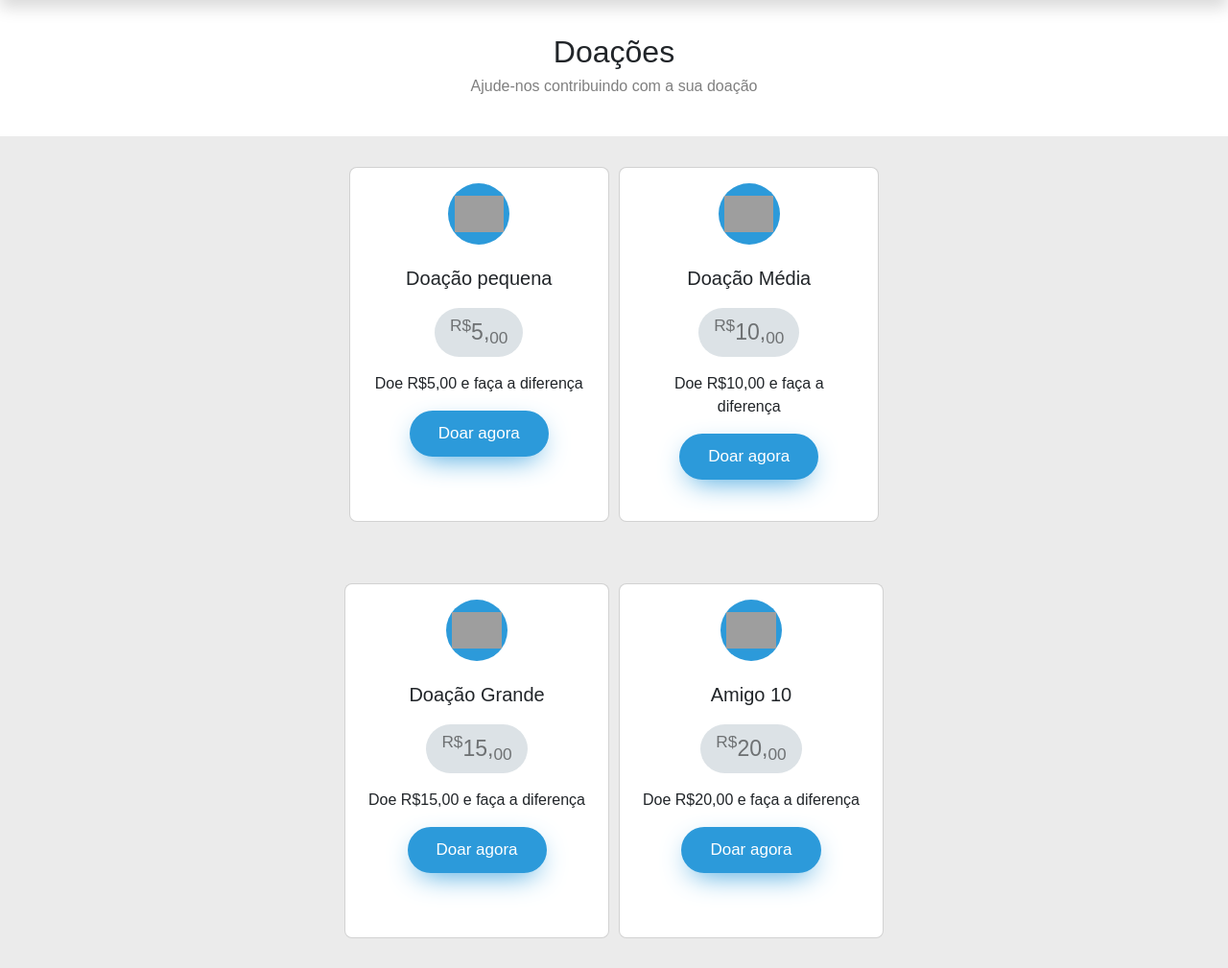
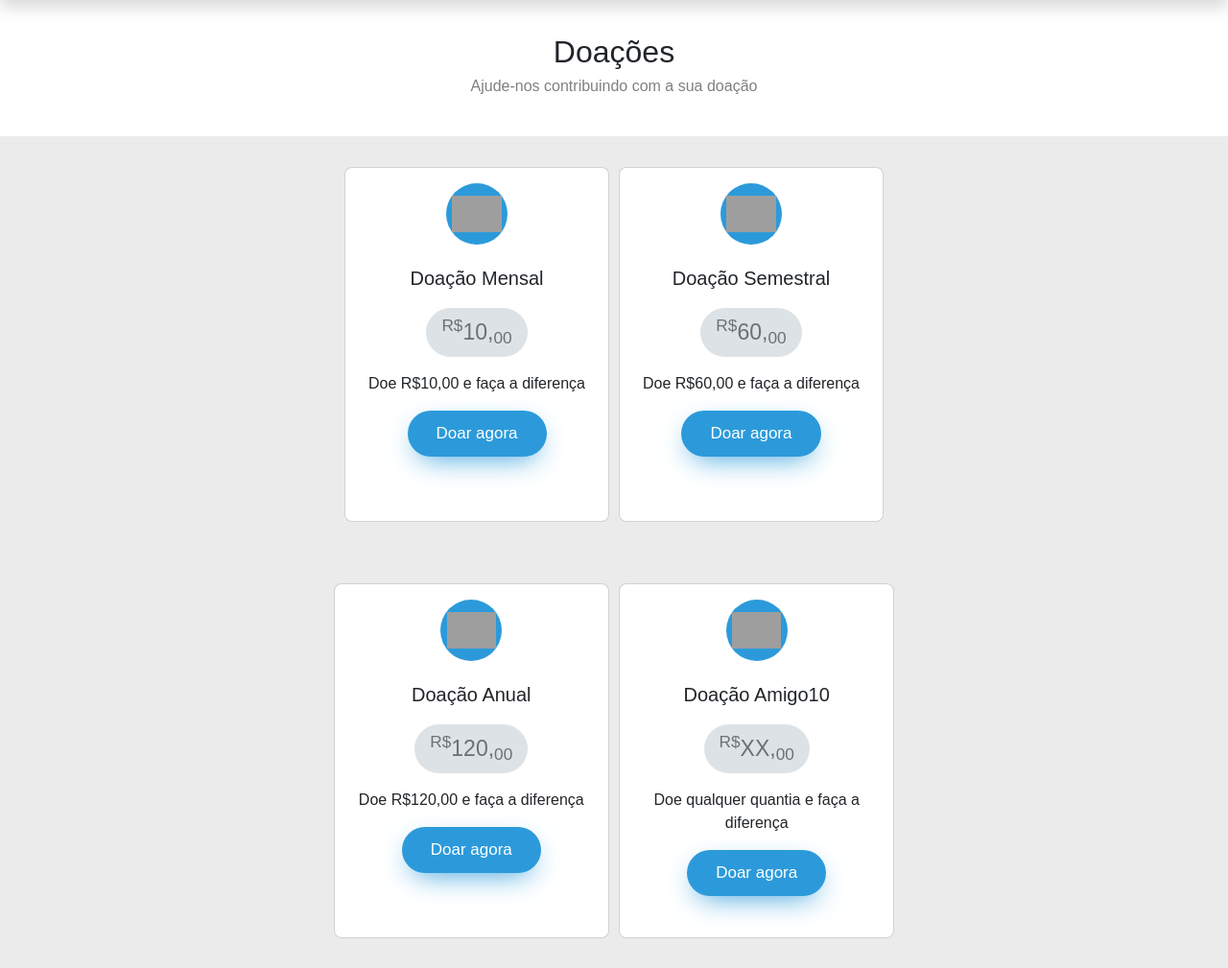
Before and after one commit to Murilo1501/ApaeRefatorado, a PHP site: page /Novo_APAE/public/afterLogin/comum/tela_doacao.php in a window 1280 px wide. Shown: the part 91-1100 px from the top of the page at 96% size. Run offline with PHP 8.4, Linux system fonts and the light colour scheme; the visitor is signed in with stand-in values (Sample User, id 1); some libraries are stand-ins or nearby versions; grey boxes are pictures that could not be loaded.

Commit message:
Ajustado valores de doação da tela de doações

```diff
--- a/public/afterLogin/comum/tela_doacao.php
+++ b/public/afterLogin/comum/tela_doacao.php
@@ -51,9 +51,9 @@
                 <div class="imagem_doação">
                     <img src="https://apaegarca.org.br/wp-content/uploads/2021/02/cropped-logo-1.png" alt="Shop here.">
                 </div>
-                <p class="fs-5 mb-3">Doação pequena</p>
-                <p class="preço1 text-decoration-none text-black-50"><sup>R$</sup>5,<sub>00</sub></p>
-                <p class="text-decoration-none text-black-40">Doe R$5,00 e faça a diferença </p>
+                <p class="fs-5 mb-3">Doação Mensal</p>
+                <p class="preço1 text-decoration-none text-black-50"><sup>R$</sup>10,<sub>00</sub></p>
+                <p class="text-decoration-none text-black-40">Doe R$10,00 e faça a diferença </p>
                 <button class="btn btn-warning btn-sm" data-bs-toggle="modal" data-bs-target="#exemplo1">Doar agora</button>
                 <!-- Popup -->
                 <div class="modal fade" id="exemplo1" tabindex="-1" aria-hidden="true">
@@ -76,9 +76,9 @@
                 <div class="imagem_doação">
                     <img src="https://apaegarca.org.br/wp-content/uploads/2021/02/cropped-logo-1.png" alt="Shop here.">
                 </div>
-                <p class="fs-5 mb-3">Doação Média</p>
-                <p class="preço1 text-decoration-none text-black-50"><sup>R$</sup>10,<sub>00</sub></p>
-                <p class="text-decoration-none text-black-40">Doe R$10,00 e faça a diferença </p>
+                <p class="fs-5 mb-3">Doação Semestral</p>
+                <p class="preço1 text-decoration-none text-black-50"><sup>R$</sup>60,<sub>00</sub></p>
+                <p class="text-decoration-none text-black-40">Doe R$60,00 e faça a diferença </p>
                 <button class="btn btn-warning btn-sm" data-bs-toggle="modal" data-bs-target="#exemplo1">Doar agora</button>
                 <!-- Popup -->
                 <div class="modal fade" id="exemplo1" tabindex="-1" aria-hidden="true">
@@ -105,9 +105,9 @@
                 <div class="imagem_doação">
                     <img src="https://apaegarca.org.br/wp-content/uploads/2021/02/cropped-logo-1.png" alt="Shop here.">
                 </div>
-                <p class="fs-5 mb-3">Doação Grande</p>
-                <p class="preço1 text-decoration-none text-black-50"><sup>R$</sup>15,<sub>00</sub></p>
-                <p class="text-decoration-none text-black-40">Doe R$15,00 e faça a diferença </p>
+                <p class="fs-5 mb-3">Doação Anual</p>
+                <p class="preço1 text-decoration-none text-black-50"><sup>R$</sup>120,<sub>00</sub></p>
+                <p class="text-decoration-none text-black-40">Doe R$120,00 e faça a diferença </p>
                 <button class="btn btn-warning btn-sm" data-bs-toggle="modal" data-bs-target="#exemplo1">Doar agora</button>
                 <!-- Popup -->
                 <div class="modal fade" id="exemplo1" tabindex="-1" aria-hidden="true">
@@ -131,9 +131,9 @@
                 <div class="imagem_doação">
                     <img src="https://apaegarca.org.br/wp-content/uploads/2021/02/cropped-logo-1.png" alt="Shop here.">
                 </div>
-                <p class="fs-5 mb-3">Amigo 10</p>
-                <p class="preço1 text-decoration-none text-black-50"><sup>R$</sup>20,<sub>00</sub></p>
-                <p class="text-decoration-none text-black-40">Doe R$20,00 e faça a diferença</p>
+                <p class="fs-5 mb-3">Doação Amigo10</p>
+                <p class="preço1 text-decoration-none text-black-50"><sup>R$</sup>XX,<sub>00</sub></p>
+                <p class="text-decoration-none text-black-40">Doe qualquer quantia e faça a diferença</p>
                 <button class="btn btn-warning btn-sm" data-bs-toggle="modal" data-bs-target="#exemplo1">Doar
                     agora</button>
                 <!-- Popup -->
```
Also changed, not shown: public/afterLogin/comum/index.php (+4 -24 lines).
